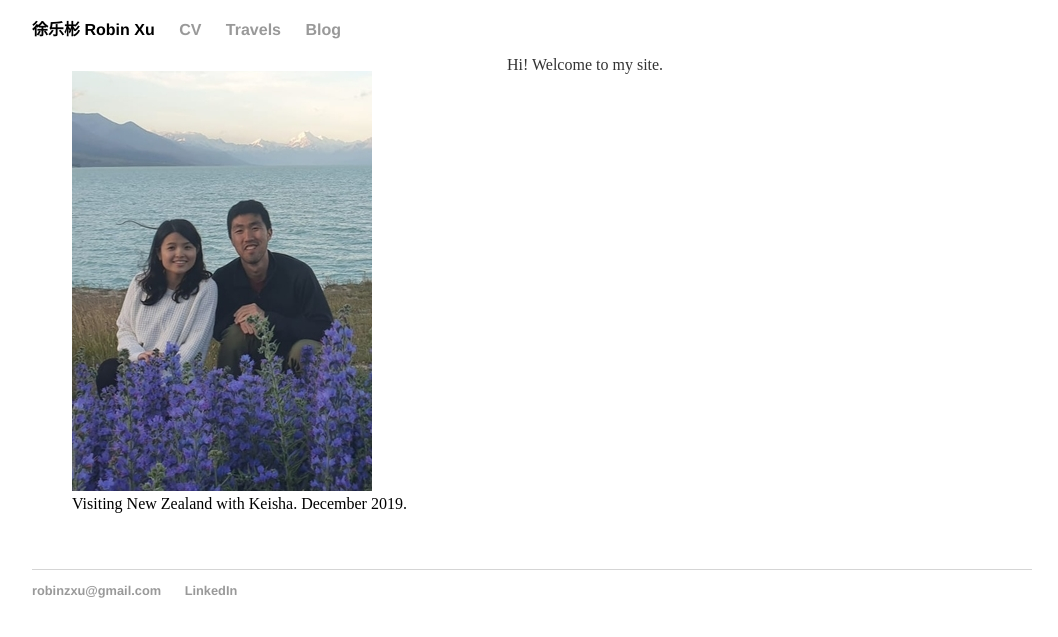
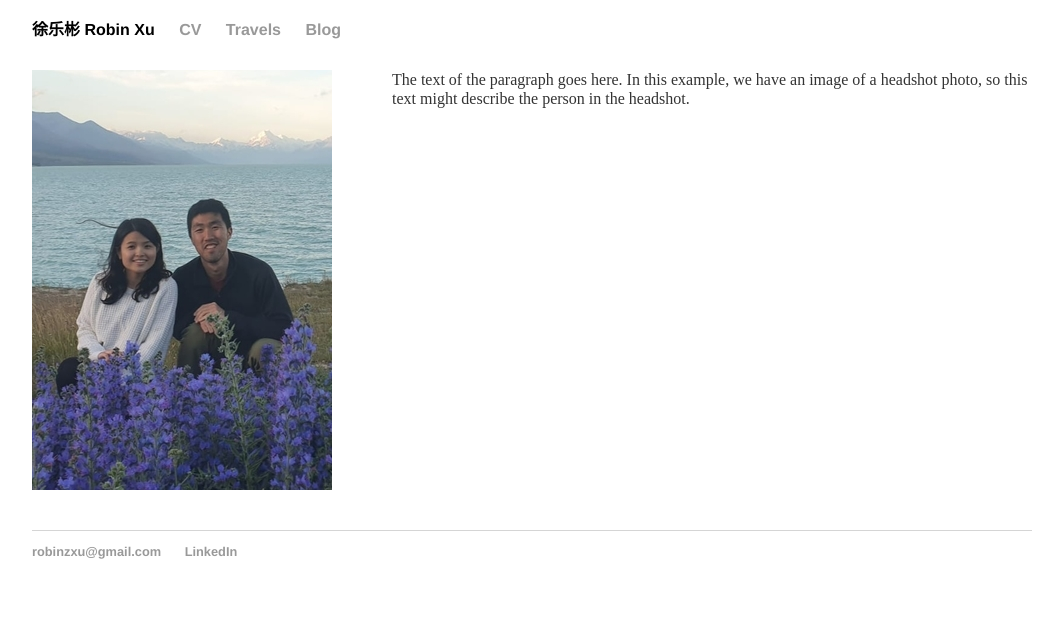
Before and after one commit to robinzxu/robinzxu.github.io, a Jekyll site: the page built from index.html, in a window 1280 px wide. Shown: the top 637 px of the page, without its empty margins (108-1166 px from the left). Built offline with Jekyll 4.4.1, drawn with Linux system fonts in a browser that asks for light colours.

Commit message:
Update index.html

```diff
--- a/index.html
+++ b/index.html
@@ -10,12 +10,6 @@ title: Home
 <!-- <p><img src="robin-and-keisha-nz.jpg" alt="Robin and Keisha in New Zealand. December 2019." style="float:left;width:300px;height:420px;">
 The image will float to the left of the text.</p> -->
 
-<!-- <p style="padding: 15px"><img src="robin-and-keisha-nz.jpg" alt="Robin and Keisha in New Zealand. December 2019." class="left">The text of the paragraph goes here. In this example, we have an image of a headshot photo, so this text might describe the person in the headshot.</p>
--->
+<p style="padding: 15px 0px 0px 0px"><img src="robin-and-keisha-nz.jpg" alt="Robin and Keisha in New Zealand. December 2019." class="left">The text of the paragraph goes here. In this example, we have an image of a headshot photo, so this text might describe the person in the headshot.</p>
 
-<figure>
-	<img src="robin-and-keisha-nz.jpg" alt="Visiting New Zealand with Keisha. December 2019." style="width:300px;height:420px;">
-	<figcaption>Visiting New Zealand with Keisha. December 2019.</figcaption>
-</figure>
-<p>Hi! Welcome to my site.</p>
 <div style="clear:both;"></div>
```
